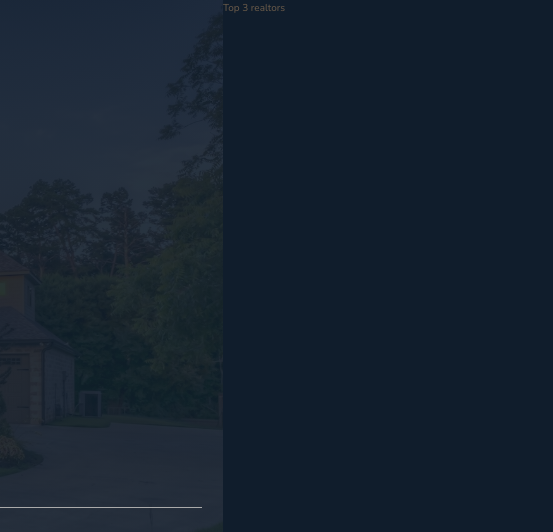
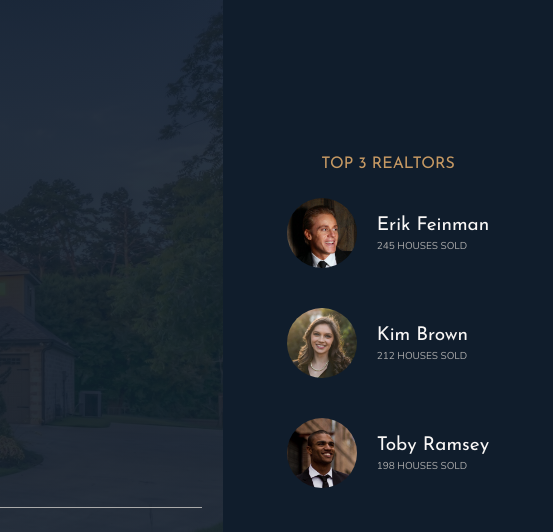
Before and after one commit to eben-k/nexter, a website: page index.html in a window 1280 px wide. Shown: the top 532 px of the page, 727-1280 px from the left. Drawn offline with nearby package versions, Linux system fonts and the light colour scheme.

Commit message:
build realtors section

```diff
--- a/index.html
+++ b/index.html
@@ -32,7 +32,24 @@
       </div>
     </header>
     <div class="realtors">
-      Top 3 realtors
+      <h3 class="heading-3">top 3 realtors</h3>
+      <div class="realtors__list">
+        <img src="img/realtor-1.jpeg" alt="Realtor 1" class="realtors__img" />
+        <div class="realtors__details">
+          <h4 class="heading-4 heading-4--light">Erik Feinman</h4>
+          <p class="realtors__sold">245 houses sold</p>
+        </div>
+        <img src="img/realtor-2.jpeg" alt="Realtor 2" class="realtors__img" />
+        <div class="realtors__details">
+          <h4 class="heading-4 heading-4--light">Kim Brown</h4>
+          <p class="realtors__sold">212 houses sold</p>
+        </div>
+        <img src="img/realtor-3.jpeg" alt="Realtor 3" class="realtors__img" />
+        <div class="realtors__details">
+          <h4 class="heading-4 heading-4--light">Toby Ramsey</h4>
+          <p class="realtors__sold">198 houses sold</p>
+        </div>
+      </div>
     </div>
     <section class="features">
       <div class="feature">
--- a/sass/_header.scss
+++ b/sass/_header.scss
@@ -13,7 +13,7 @@
 
   display: grid;
   grid-template-rows: 1fr min-content 6rem 1fr;
-  grid-template-columns: max-content;
+  grid-template-columns: max-content; //makes use of the grid item with the largest width to determine the grid column. The reverse happens with min-content
   grid-row-gap: 1.5rem;
   justify-content: center;
 
--- a/sass/_realtors.scss
+++ b/sass/_realtors.scss
@@ -1,4 +1,31 @@
 .realtors {
   background-color: $color-secondary;
   grid-column: col-start 7 / fullbleed-end;
+  padding: 3rem;
+
+  display: grid;
+  grid-row-gap: 2rem;
+  align-content: center;
+  justify-content: center;
+  justify-items: center;
+
+  &__list {
+    display: grid;
+    grid-template-columns: min-content max-content;
+    grid-column-gap: 2rem;
+    grid-row-gap: 5vh;
+    align-items: center;
+  }
+
+  &__img {
+    width: 7rem;
+    display: block;
+    border-radius: 50%;
+  }
+
+  &__sold {
+    text-transform: uppercase;
+    color: $color-grey-light-2;
+    margin-top: -3px;
+  }
 }
```
Also changed, not shown: css/style.css.
